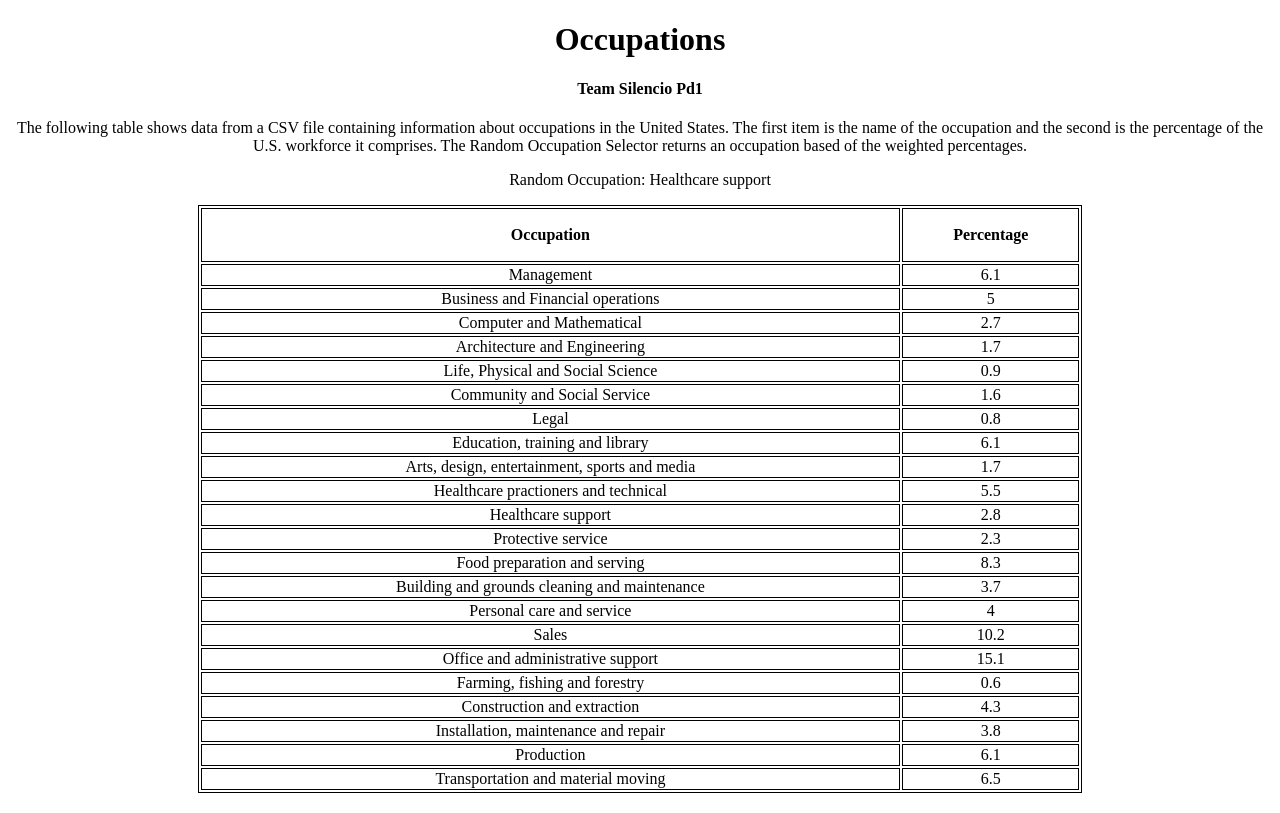
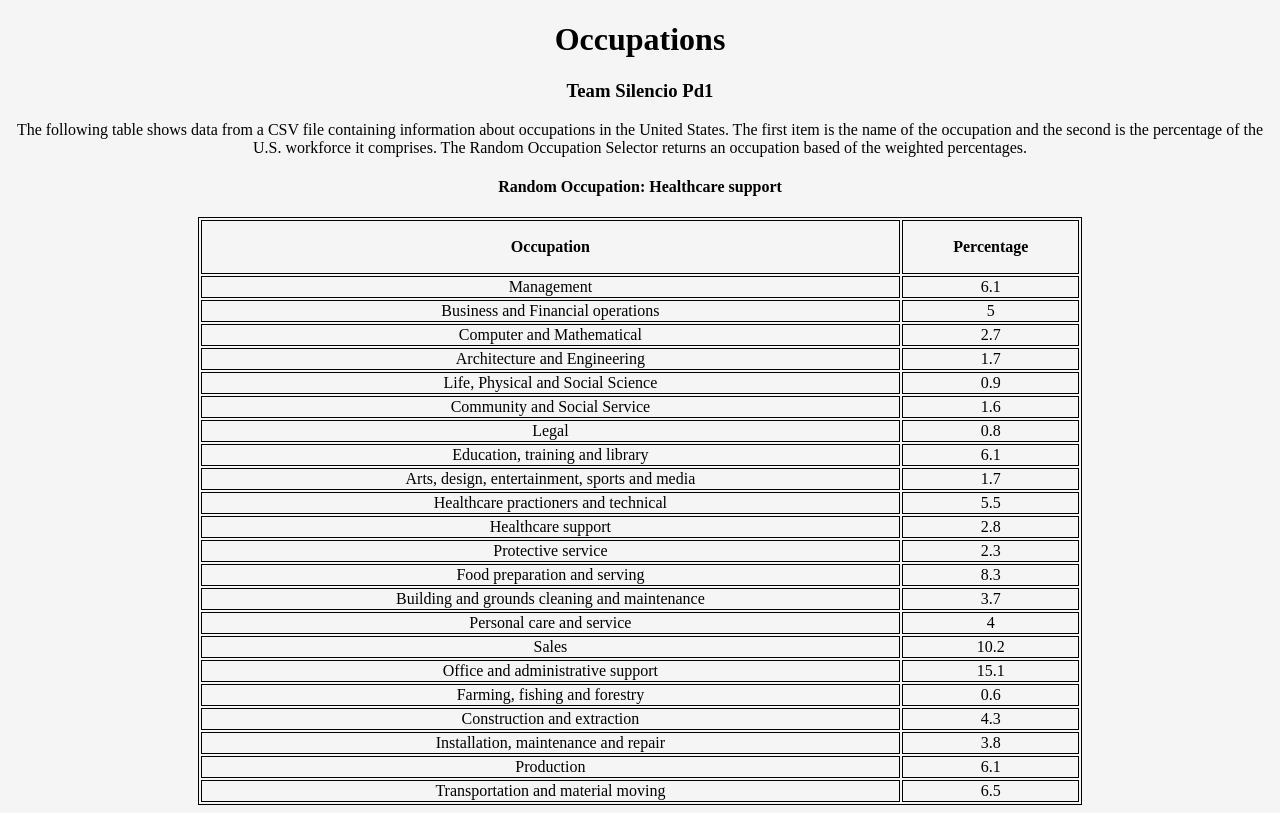
Before and after one commit to achen27/SoftDev_Work, a Flask app: page /occupyflaskst in a window 1280 px wide. Run offline with Flask 2, Linux system fonts and the light colour scheme.

Commit message:
added comments

```diff
--- a/10_occ/app.py
+++ b/10_occ/app.py
@@ -13,13 +13,14 @@ def hello_world():
     print(__name__)
     return ("Welcome")
 
+#long string for description of webpage
 description = "The following table shows data from a CSV file containing information about occupations in the United States. The first item is the name of the occupation and the second is the percentage of the U.S. workforce it comprises.\nThe Random Occupation Selector returns an occupation based of the weighted percentages."
 
 @app.route("/occupyflaskst")
 def occupier():
     return render_template('occupyflaskst.html',
-        tab = "Occupations Table",
-        titulo = "Occupations",
+        tab = "Occupations Table", #name displayed on tab
+        titulo = "Occupations", #main title
         team = "Team Silencio Pd1",
         descrip = description,
         randocc = randomOcc(),
@@ -39,15 +40,16 @@ fNewList = []
 for s in fList:
     fNewList.append(s.rsplit(',',1))
 
+#removing uneeded lines
 fNewList = fNewList[1:-2]
 
 
 def randomOcc():
-    r = random.randint(1, 998) / 10.0
+    r = random.randint(1, 998) / 10.0 #getting random int ftom 0.1 to 99.8
     #print("random num: " + str(r))
     for o in fNewList:
-        r -= float(o[1])
-        if (r <= 0):
+        r -= float(o[1]) #subtracing percentages from random int until
+        if (r <= 0):        #it reaches 0 or lower
             return o[0]
 
 
--- a/10_occ/static/styles.css
+++ b/10_occ/static/styles.css
@@ -1,3 +1,7 @@
+body {
+  background-color: whitesmoke;
+}
+
 table {
   width:70%;
   margin-left:15%;
@@ -12,6 +16,6 @@ table, th, td {
   border: 1px solid black;
 }
 
-h1, h4, p, td {
+h1, h3, h4, p, td {
   text-align: center;
 }
--- a/10_occ/templates/occupyflaskst.html
+++ b/10_occ/templates/occupyflaskst.html
@@ -5,16 +5,17 @@
     <link href="/static/styles.css" rel="stylesheet" type="text/css"></link>
     <title> {{ tab }} </title>
     <h1> {{ titulo }} </h1>
-    <h4> {{ team }} </h4>
+    <h3> {{ team }} </h3>
     <p>{{ descrip }} <p>
   </head>
   <body>
-    <p> Random Occupation: {{ randocc }} <p>
+    <h4> Random Occupation: {{ randocc }} </h4>
     <table>
       <tr>
         <th>Occupation</th>
         <th>Percentage</th>
       </tr>
+      {# loop to create table values #}
       {% for arr in occList %}
         <tr>
           <td>{{ arr[0] }}</td>
```
